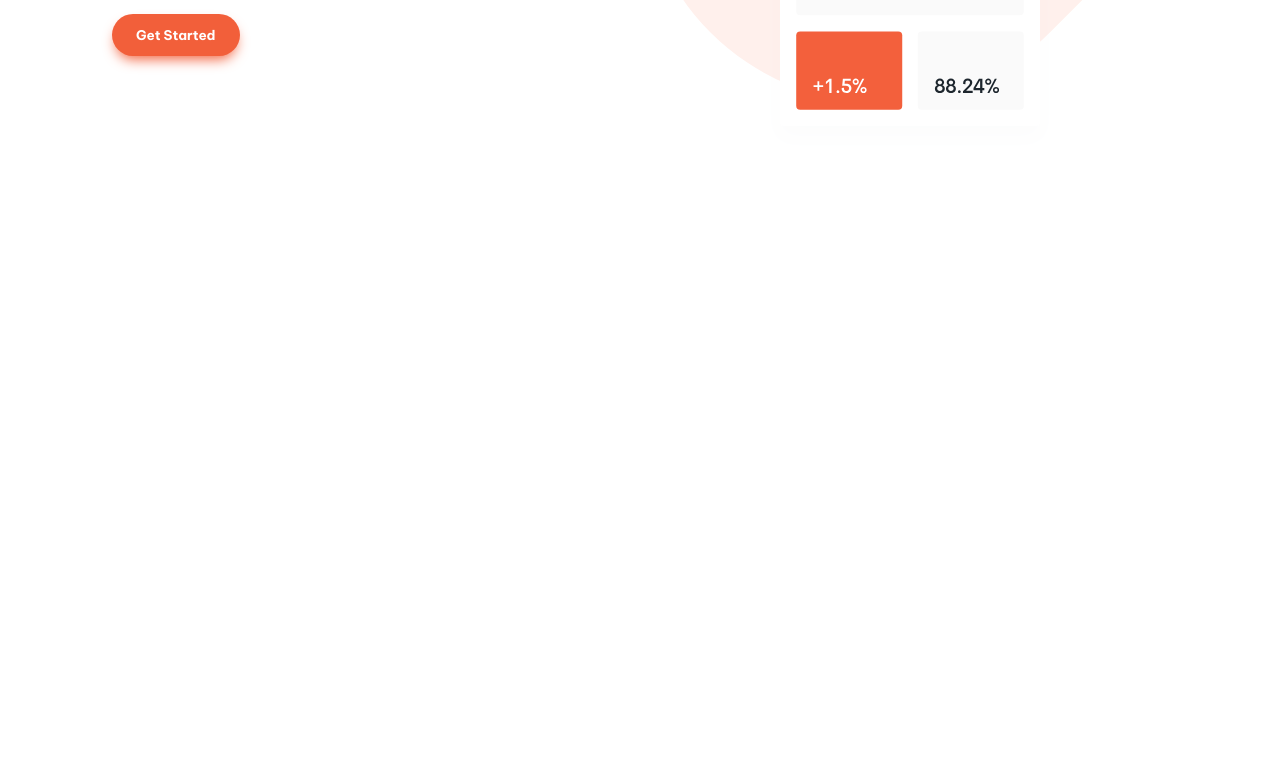
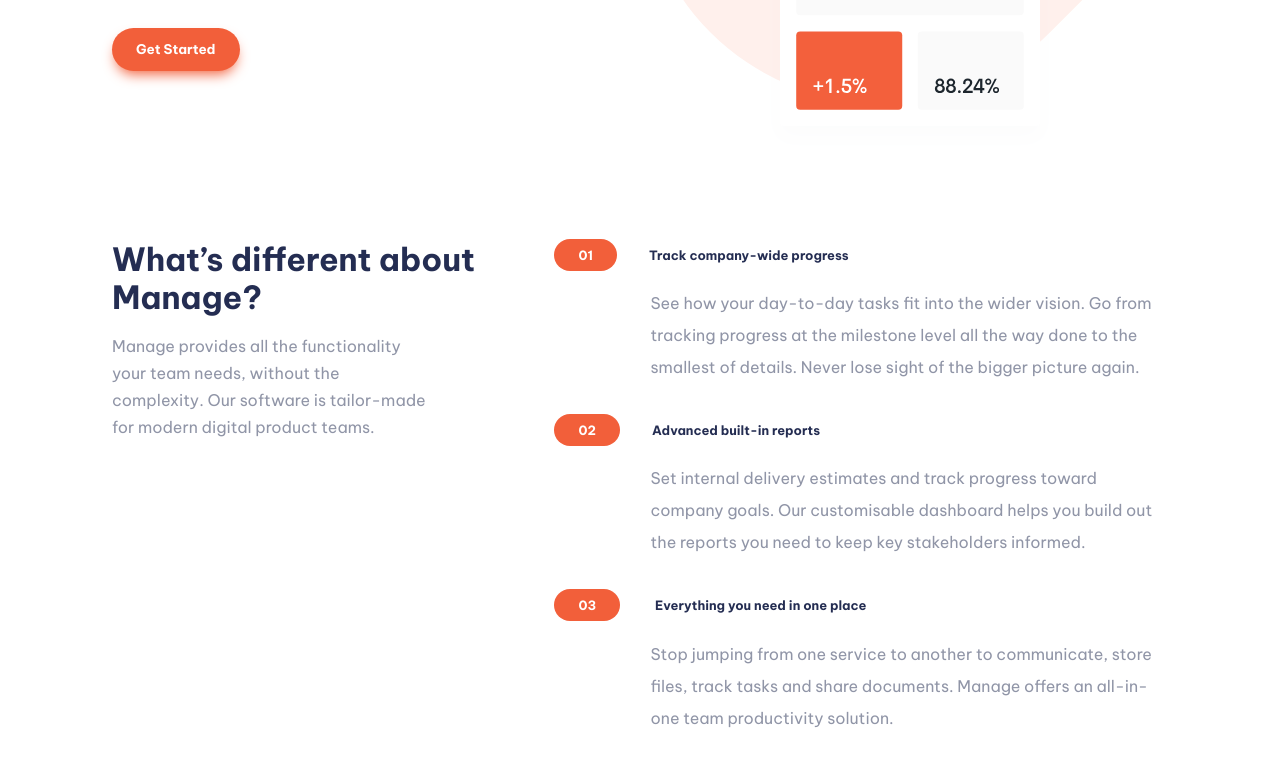
Before and after one commit to Baki16/fem-manage, a plain HTML site: page index.html in a window 1280 px wide. Shown: the part 556-1326 px from the top of the page. Before the commit the page ends 800 px from the top, so only its background shows below. Drawn offline with Linux system fonts and the light colour scheme.

Commit message:
About section done

```diff
--- a/index.css
+++ b/index.css
@@ -18,12 +18,12 @@
   /* ---- Font size ---- */
   --fs-900: clamp(5rem, 8vw + 1rem, 9.375rem);
   --fs-800: 3.5rem;
-  --fs-700: 1.5rem;
+  --fs-700: 2.5rem;
   --fs-600: 2rem;
   --fs-500: 1rem;
   --fs-400: 0.9375rem;
-  --fs-300: 1rem;
-  --fs-200: 0.875rem;
+  --fs-300: .8rem;
+  --fs-200: 0.75rem;
 }
 @media (min-width: 35em) {
   :root {
@@ -39,7 +39,7 @@
   :root {
     --fs-800: 6.25rem;
     --fs-700: 3rem;
-    --fs-600: 2.5rem;
+    --fs-600: 2rem;
     --fs-500: 1.75rem;
     --fs-400: 1.125rem;
   }
@@ -190,6 +190,9 @@ q:after {
   display: flex;
   gap: 1rem;
 }
+.flow {
+  row-gap: 1rem;
+}
 /* ---- Text ---- */
 .ff-serif {
   font-family: var(--ff-serif);
@@ -237,6 +240,24 @@ q:after {
 .letter-spacing-3 {
   letter-spacing: 2.35px;
 }
+.line-height-15 {
+  line-height: 1.5;
+}
+.line-height-17 {
+  line-height: 1.7;
+}
+.line-height-18 {
+  line-height: 1.8;
+}
+.line-height-20 {
+  line-height: 2;
+}
+.mb-1 {
+  margin-bottom: 1rem;
+}
+.mb-2 {
+  margin-bottom: 2rem;
+}
 /* ---- Colors ---- */
 .bg-red {
   background-color: hsl(var(--clr-bright-red));
@@ -268,11 +289,20 @@ q:after {
 /* ---- Seting ip body ---- */
 body {
   width: 100vw;
-  overflow-x:  hidden;
+  overflow-x: hidden;
   font-size: 16px;
   font-family: var(--ff-serif);
   color: hsl(var(--clr-dark-gray-blue));
   line-height: 1.2;
+}
+/* ---- Adtitional seting up ---- */
+section {
+  margin-bottom: 2rem;
+}
+@media (min-width: 45em) {
+  section {
+    margin-bottom: 3rem;
+  }
 }
 /* ==== Homepage ==== */
 .overlay {
@@ -303,9 +333,6 @@ body {
   display: none;
 }
 @media (max-width: 35rem) {
-  body {
-    background-position: 10% -200%;
-  }
   .home > header {
     justify-content: space-between;
   }
@@ -370,6 +397,7 @@ body {
   -moz-box-shadow: 0px 7px 13px -4px hsl(var(--clr-bright-red));
   box-shadow: 0px 7px 13px -4px hsl(var(--clr-bright-red));
 }
+/* ---- Hero section ---- */
 .hiro {
   justify-content: space-between;
   align-items: center;
@@ -414,3 +442,49 @@ body {
     width: 100%;
   }
 }
+/* ---- About section ---- */
+.about {
+  flex-direction: column;
+  align-items: center;
+  padding: 2rem;
+  background-image: url();
+}
+.about-info {
+  text-align: center;
+}
+.about-list > li > h4 {
+  width: 100%;
+  background-color: hsl(var(--clr-pale-red));
+  padding: 0.5rem;
+}
+.number-badge {
+  padding: 0.5rem 1.5rem;
+  border-radius: 1.5rem;
+  margin-right: 1rem;
+}
+@media (min-width: 45em) {
+  .about {
+    flex-direction: row;
+    align-items: flex-start;
+  }
+  .about-info {
+    text-align: left;
+  }
+
+  .about-info > p {
+    max-width: 90ch;
+    padding-right: 6rem;
+  }
+  .about-list > li > h4 {
+    width: 100%;
+    background-color: transparent;
+    padding: 0.5rem;
+  }
+  .number-badge {
+    margin-right: 2rem;
+  }
+  .about-list > li > p{
+    margin-left: 6.5rem;
+    line-height: 2;
+  }
+}
--- a/index.html
+++ b/index.html
@@ -42,7 +42,7 @@
         >
           <li><a class="text-dark fw-500" href="#">Pricing</a></li>
           <li><a class="text-dark fw-500" href="#">Product</a></li>
-          <li><a class="text-dark fw-500" href="#">About Us</a></li>
+          <li><a class="text-dark fw-500" href="#about-us">About Us</a></li>
           <li><a class="text-dark fw-500" href="#">Careers</a></li>
           <li><a class="text-dark fw-500" href="#">Community</a></li>
         </ul>
@@ -53,9 +53,13 @@
     </header>
     <main class="grid-container">
       <section class="hiro flex">
-          <img src="./images/bg-tablet-pattern.svg" alt="tablet pattern" class="tablet-image">
+        <img
+          src="./images/bg-tablet-pattern.svg"
+          alt="tablet pattern"
+          class="tablet-image"
+        />
         <article class="main-info flex">
-            <h1 class="fs-600 fw-700 text-dark">
+          <h1 class="fs-700 fw-700 text-dark">
             Bring everyone together to build better products.
           </h1>
           <p>
@@ -63,50 +67,77 @@
             while keeping the larger team goals in view.
           </p>
           <div>
-              <button class="call-to-action-hero bg-red text-white fw-700 ff-serif">
+            <button
+              class="call-to-action-hero bg-red text-white fw-700 ff-serif"
+            >
               Get Started
             </button>
           </div>
         </article>
         <div class="img">
-            <img
-              src="./images/illustration-intro.svg"
-              alt="intro illustation"
-            />
+          <img src="./images/illustration-intro.svg" alt="intro illustation" />
         </div>
+      </section>
+      <section id="about-us" class="about flex">
+        <article class="about-info">
+          <h2 class="fs-600 fw-700 text-dark mb-1">
+            What’s different about Manage?
+          </h2>
+          <p class="line-height-17">
+            Manage provides all the functionality your team needs, without the
+            complexity. Our software is tailor-made for modern digital product
+            teams.
+          </p>
+        </article>
+        <ul class="about-list">
+          <li class="mb-2">
+            <h4 class="text-dark fw-700 fs-300 mb-1">
+              <span class="number-badge bg-red text-white fw-700">01</span>Track company-wide progress
+            </h4>
+            <p class="line-height-15">
+              See how your day-to-day tasks fit into the wider vision. Go from
+              tracking progress at the milestone level all the way done to the
+              smallest of details. Never lose sight of the bigger picture again.
+            </p>
+          </li>
+          <li class="mb-2">
+            <h4 class="text-dark fw-700 fs-300 mb-1">
+              <span class="number-badge bg-red text-white fw-700">02</span>Advanced built-in reports
+            </h4>
+            <p class="line-height-15">
+              Set internal delivery estimates and track progress toward company
+              goals. Our customisable dashboard helps you build out the reports
+              you need to keep key stakeholders informed.
+            </p>
+          </li>
+
+          <li>
+            <h4 class="text-dark fw-700 fs-300 mb-1">
+              <span class="number-badge bg-red text-white fw-700">03</span> Everything you need in one
+              place
+            </h4>
+            <p class="line-height-15">
+              Stop jumping from one service to another to communicate, store
+              files, track tasks and share documents. Manage offers an
+              all-in-one team productivity solution.
+            </p>
+          </li>
+        </ul>
       </section>
     </main>
 
     <!--
+  01
 
 
 
+  02
 
-  Get Started
 
-  What’s different about Manage?
-
-  Manage provides all the functionality your team needs, without
-  the complexity. Our software is tailor-made for modern digital
-  product teams.
-
-  01
-  Track company-wide progress
-  See how your day-to-day tasks fit into the wider vision. Go from
-  tracking progress at the milestone level all the way done to the
-  smallest of details. Never lose sight of the bigger picture again.
-
-  02
-  Advanced built-in reports
-  Set internal delivery estimates and track progress toward company
-  goals. Our customisable dashboard helps you build out the reports
-  you need to keep key stakeholders informed.
 
   03
-  Everything you need in one place
-  Stop jumping from one service to another to communicate, store files,
-  track tasks and share documents. Manage offers an all-in-one team
-  productivity solution.
+
+
 
   What they’ve said
 
```
Lines whose indentation alone changed are shown as unchanged.
